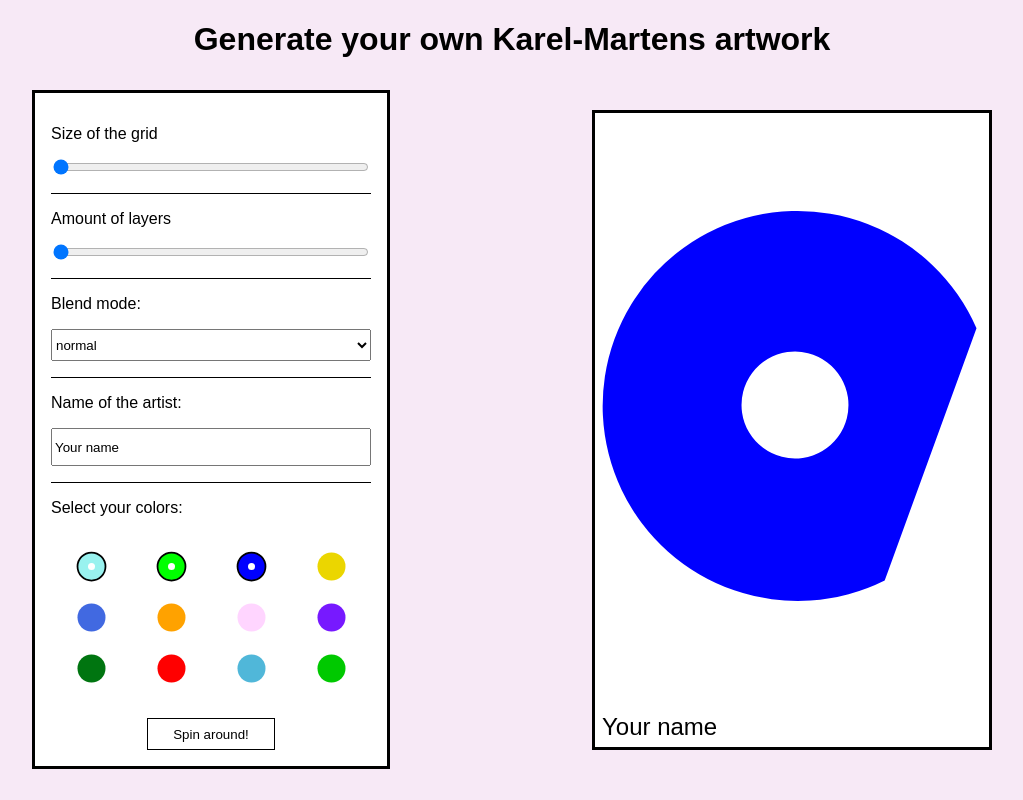
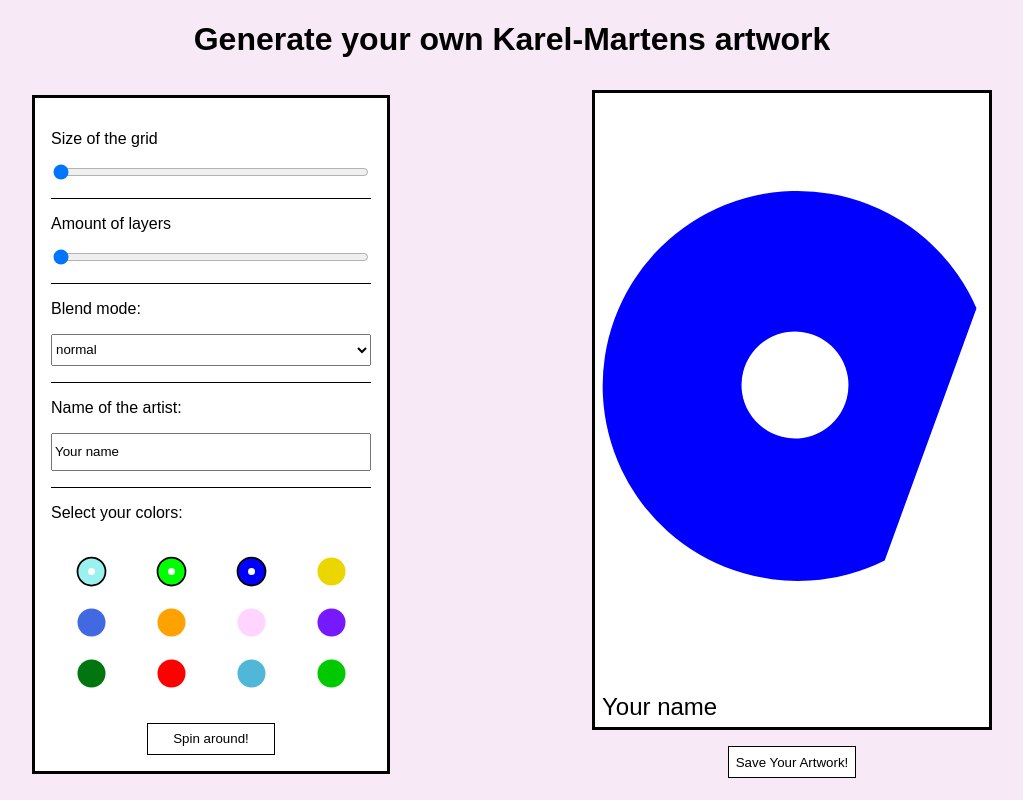
Before and after one commit to KaatClinckemaillie/generate-art, a React (Create React App) app: page / in a window 1280 px wide. Shown: the whole page, without its empty margins (128-1151 px from the left). Built offline with nearby package versions, Linux system fonts and the light colour scheme; a web font is replaced by a local one.

Commit message:
add button to download the svg

```diff
--- a/package.json
+++ b/package.json
@@ -9,6 +9,7 @@
     "react": "^17.0.2",
     "react-dom": "^17.0.2",
     "react-scripts": "5.0.0",
+    "save-svg-as-png": "^1.4.17",
     "web-vitals": "^2.1.4",
     "zustand": "^3.7.1"
   },
--- a/src/App.css
+++ b/src/App.css
@@ -1,10 +1,3 @@
-.circlePath {
-  mix-blend-mode: multiply;
-}
-
-.rotate {
-  animation: rotation 8s infinite linear;
-}
 
 @keyframes rotation {
   from {
@@ -15,11 +8,9 @@
   }
 }
 
-
 .hidden {
   display: none;
 }
-
 
 .container {
   width: 60rem;
@@ -30,16 +21,24 @@
   align-items: center;
 }
 
-
-
-.grid {
-  isolation: isolate;
-  width: 25rem;
-  padding: 1rem;
-}
-
 .title {
   font-size: 2rem;
   text-align: center;
   margin-bottom: 2rem;
 }
+
+.download {
+  height: 2rem;
+  width: 8rem;
+  background-color: white;
+  border: black solid 0.1rem;
+  margin: auto;
+  margin-top: 1rem;
+  display: grid;
+  place-content: center;
+}
+
+.download:hover {
+  background-color: black;
+  color: white;
+}
--- a/src/App.js
+++ b/src/App.js
@@ -8,14 +8,29 @@ import Form from './components/Form';
 // edit flavicon
 // try animation to rotate
 
+const saveSvgAsPng = require('save-svg-as-png');
+
+const imageOptions = {
+  scale: 5,
+  encoderOptions: 1,
+  backgroundColor: 'white',
+}
+
+
+
 function App() {
-
+  const handleDownloadSvg = () => {
+    saveSvgAsPng.saveSvgAsPng(document.getElementById('poster'), 'artwork.png', imageOptions);
+  }
   return (
     <>
       <h1 className="title">Generate your own Karel-Martens artwork</h1>
       <div className='container'>
         < Form />
+      <div>
         < Poster />
+        <button className="download" onClick={handleDownloadSvg}>Save Your Artwork!</button>
+      </div>
       </div>
     </>
   );
--- a/src/components/Circle.js
+++ b/src/components/Circle.js
@@ -10,17 +10,18 @@ const artworkLayers = [
         [{rotate:'rotate(20, 50, 50)'}, {rotate:'rotate(120, 50, 50)'} , {rotate:'rotate(90, 50, 50)'}]
     ]
 
-const Circle = ({layers, positions, index}) => {
+const Circle = ({index}) => {
     const scale = useStore(state => state.scale);
     const selectedColors = useStore(state => state.selectedColors);
     const showAnimation = useStore(state => state.showAnimation);
-
+    const amountLayers = useStore(state => state.amountLayers);
+    const positions = useStore(state => state.positions);
     let style;
 
     if(showAnimation) {
         style = {
             animation : 'rotation 8s infinite linear',
-            transformOrigin: `${positions.x + (100 * scale / 2)}px ${positions.y + (100 * scale /2)}px`
+            transformOrigin: `${positions[index].x + (100 * scale / 2)}px ${positions[index].y + (100 * scale /2)}px`
         }
     }else {
         style = {};
@@ -31,15 +32,20 @@ const Circle = ({layers, positions, index}) => {
     return (
 
         <g  style={style}>
-            <g id={index} className="circle" transform={`translate(${positions.x} ${positions.y}) scale(${scale} )`} >
-                {artworkLayers[layers-1].map((layer, index) =>  < CirclePath scale={`scale(${scale})`}  rotate={layer.rotate} fill={selectedColors[random(0,selectedColors.length)]} key={index}/>)}
+            <g className="circle" transform={`translate(${positions[index].x} ${positions[index].y}) scale(${scale} )`} >
+                {artworkLayers[amountLayers-1].map((layer, index) =>  < CirclePath scale={`scale(${scale})`}  rotate={layer.rotate} fill={selectedColors[random(0,selectedColors.length)]} key={index}/>)}
             </g>
         </g>
     )
 }
 
-Circle.propTypes = {
-    layers: PropTypes.number.isRequired
+Circle.defaultProps = {
+  index: 0
 }
 
+Circle.propTypes = {
+  index: PropTypes.number.isRequired,
+};
+
+
 export default Circle;
--- a/src/components/CirclePath.js
+++ b/src/components/CirclePath.js
@@ -16,7 +16,7 @@ const CirclePath = ({fill, rotate}) => {
     )
 }
 
-CirclePath.defaultProps = {
+CirclePath.propTypes = {
     fill: PropTypes.string.isRequired,
     rotate: PropTypes.string.isRequired
 }
--- a/src/components/Color.js
+++ b/src/components/Color.js
@@ -1,5 +1,6 @@
 import './Color.css';
 import { useStore } from "../store";
+import PropTypes from "prop-types";
 
 const Color = ({value}) => {
     const selectedColors = useStore(state => state.selectedColors);
@@ -39,4 +40,8 @@ const Color = ({value}) => {
     )
 }
 
+Color.propTypes = {
+    value: PropTypes.string.isRequired,
+}
+
 export default Color;
--- a/src/components/Form.css
+++ b/src/components/Form.css
@@ -18,6 +18,12 @@
 
 }
 
+.toggle:hover {
+  color: white;
+  background-color: black;
+}
+
+
 .colors {
     display: grid;
     grid-template-columns: repeat(4, 1fr);
--- a/src/components/Form.js
+++ b/src/components/Form.js
@@ -8,22 +8,20 @@ import { useStore } from '../store';
 const Form = () => {
 
     const colors = useStore(state => state.colors);
-    const amountColumns = useStore(state => state.amountColumns);
-    const amountLayers = useStore(state => state.amountLayers);
     const showAnimation = useStore(state => state.showAnimation);
     const toggleShowAnimation = useStore(state => state.toggleShowAnimation);
 
     return(
         <div className="form">
-            <Slider label="Size of the grid" min={0} max={5} value={amountColumns}  onValueChange={'changeGrid'} />
-            <Slider label="Amount of layers" min={1} max={3} value={amountLayers}  onValueChange={'changeLayers'} />
+            <Slider label="Size of the grid" min={0} max={5} onValueChange={'changeGrid'} />
+            <Slider label="Amount of layers" min={1} max={3}  onValueChange={'changeLayers'} />
             <Select />
             <Name />
             <p>Select your colors:</p>
             <div className='colors'>
                 {colors.map(color => <Color value={color} key={color} /> )}
             </div>
-            <button className='toggle' onClick={toggleShowAnimation}>{showAnimation ? 'Stop' : 'Spin around!'}</button>
+            <button className='toggle' onClick={toggleShowAnimation}>{showAnimation ? 'Stop spinning' : 'Spin around!'}</button>
         </div>
     )
 }
--- a/src/components/Grid.css
+++ b/src/components/Grid.css
@@ -0,0 +1,5 @@
+.grid {
+  isolation: isolate;
+  width: 25rem;
+  padding: 1rem;
+}
--- a/src/components/Grid.js
+++ b/src/components/Grid.js
@@ -1,3 +1,4 @@
+import './Grid.css';
 import { useStore } from "../store";
 import Circle from "./Circle";
 
@@ -5,9 +6,8 @@ import Circle from "./Circle";
 
 const Grid = () => {
 
-  const amountLayers = useStore(state => state.amountLayers);
   const amountGridItems = useStore(state => state.amountGridItems);
-  const positions = useStore(state => state.positions);
+
   const widhtGrid = useStore(state=> state.widthGrid);
   const heightGrid = useStore(state => state.heightGrid);
 
@@ -24,7 +24,7 @@ const Grid = () => {
 
   return (
       <g className="grid" width={widhtGrid} height={heightGrid}>
-        {arrayCircles.map((item, index)=> <Circle index={index}  positions={positions[index]} key={item} layers={amountLayers} />)}
+        {arrayCircles.map((item, index)=> <Circle index={index} key={item}  />)}
       </g>
     );
 }
--- a/src/components/Poster.js
+++ b/src/components/Poster.js
@@ -10,7 +10,7 @@ const Poster = () => {
 
     return(
 
-        <svg xmlns="http://www.w3.org/2000/svg" viewBox={`0 0 ${widthPoster} ${heightPoster}`} className='poster'>
+        <svg id="poster" xmlns="http://www.w3.org/2000/svg" viewBox={`0 0 ${widthPoster} ${heightPoster}`} className='poster'>
             <Rect />
             <Grid  />
             <Text />
--- a/src/components/Slider.js
+++ b/src/components/Slider.js
@@ -2,7 +2,7 @@ import './Slider.css';
 import PropTypes from "prop-types";
 import { useStore } from "../store";
 
-const Slider = ({ onValueChange, value, label, min, max }) => {
+const Slider = ({ onValueChange, label, min, max }) => {
   const setAmountLayers = useStore(state => state.setAmountLayers);
   const clearArray = useStore(state => state.clearArray);
   const setAmountColumns = useStore(state => state.setAmountColumns);
@@ -12,7 +12,9 @@ const Slider = ({ onValueChange, value, label, min, max }) => {
   const positions = useStore(state => state.positions);
   const heightGrid = useStore(state => state.heightGrid);
   const widthGrid = useStore(state => state.widthGrid);
-
+  const amountLayers = useStore(state => state.amountLayers);
+  const amountColumns = useStore(state => state.amountColumns);
+  let value;
   const calculatePositions = (columns, amountItems) => {
     const rows = amountItems / columns;
     const tmpPositionsX = [];
@@ -101,6 +103,12 @@ const Slider = ({ onValueChange, value, label, min, max }) => {
     }
   }
 
+  if(onValueChange === 'changeGrid') {
+    value = amountColumns;
+  }else {
+    value = amountLayers;
+  }
+
   return (
     <label className='labelSlider'>
       <span>{label}</span>
@@ -116,13 +124,16 @@ const Slider = ({ onValueChange, value, label, min, max }) => {
   );
 };
 
-/* Slider.defaultProps = {
-  min: 0
+Slider.defaultProps = {
+  min: 1,
+  max: 3,
 }
 
 Slider.propTypes = {
-  onValueChange: PropTypes.func.isRequired,
+  onValueChange: PropTypes.string.isRequired,
   label: PropTypes.string.isRequired,
-}; */
+  min: PropTypes.number.isRequired,
+  max: PropTypes.number.isRequired
+};
 
 export default Slider;
```
Also changed, not shown: 1 other file (tests, documents, lock files or other folders).
